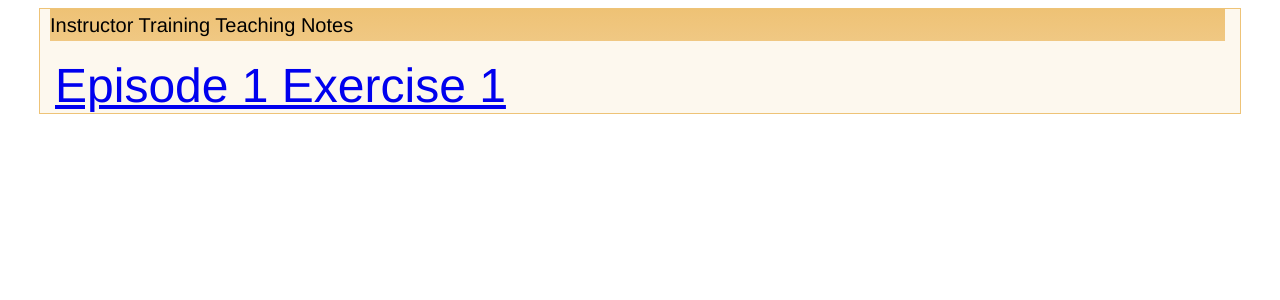
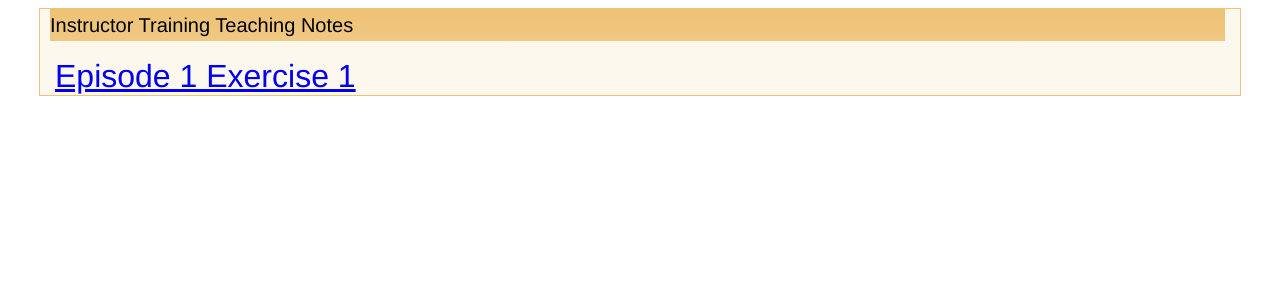
Before and after one commit to NclRSE-Training/Instructor-Trainer-Teaching-Notes, a Jekyll site: the page built from index.md, in a window 1280 px wide. Shown: the top 300 px of the page. Built offline with Jekyll 4.4.1, drawn with Linux system fonts in a browser that asks for light colours.

Commit message:
Update main.scss

```diff
--- a/_sass/main.scss
+++ b/_sass/main.scss
@@ -1,5 +1,5 @@
 body {
-  font-size: xxx-large;
+  font-size: xx-large;
 }
 
 .discussion {
```
